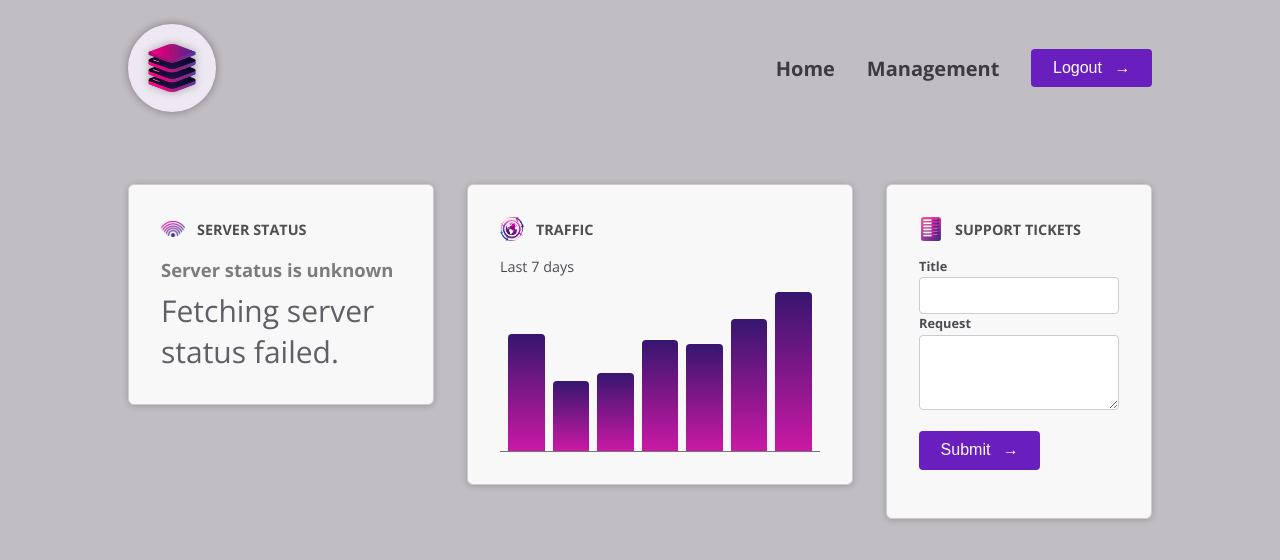
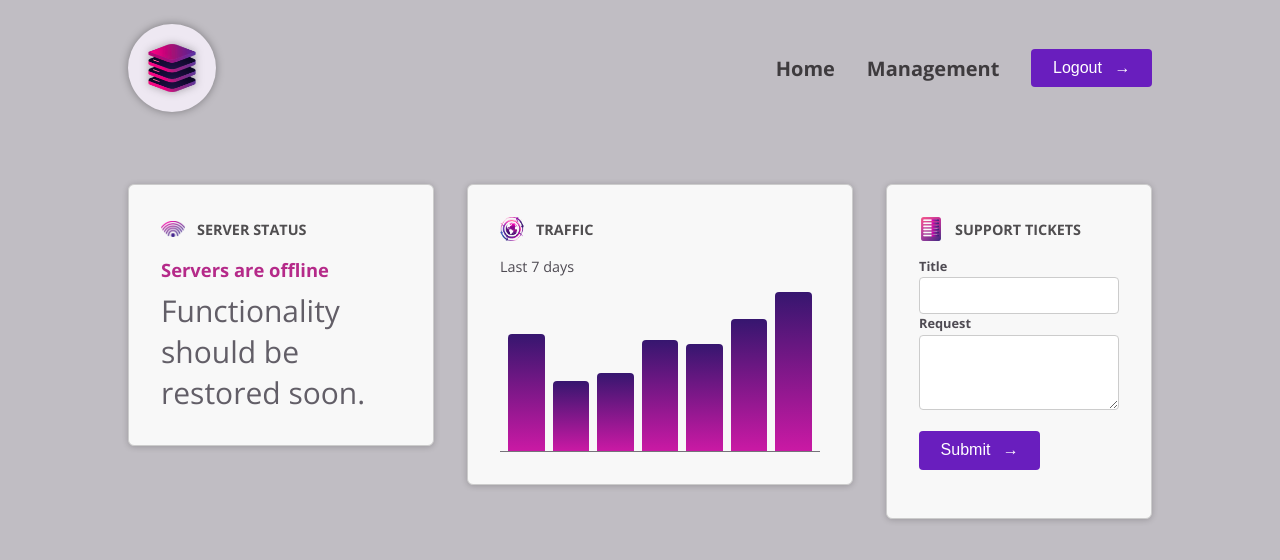
Before and after one commit to b-luis/ng-noob, an Angular app in the folder essentials/4-cmp-deep-dive/: page / in a window 1280 px wide. Shown: the top 560 px of the page. Built offline with nearby package versions, Linux system fonts and the light colour scheme.

Commit message:
fix(dashboard): remove input() signal for currentStatus and add it directly on the server status component

```diff
--- a/essentials/4-cmp-deep-dive/src/app/dashboard/components/server-status/server-status.component.ts
+++ b/essentials/4-cmp-deep-dive/src/app/dashboard/components/server-status/server-status.component.ts
@@ -1,4 +1,4 @@
-import { Component, input } from '@angular/core';
+import { Component, input, OnInit } from '@angular/core';
 
 @Component({
   selector: 'app-server-status',
@@ -7,6 +7,21 @@
   templateUrl: './server-status.component.html',
   styleUrl: './server-status.component.css',
 })
-export class ServerStatusComponent {
-  currentStatus = input();
+export class ServerStatusComponent implements OnInit {
+  currentStatus: 'online' | 'offline' | 'unknown' = 'online';
+
+  constructor() {}
+
+  ngOnInit() {
+    setInterval(() => {
+      // 0 - 0.9999999
+      const rnd = Math.random();
+
+      rnd < 0.5
+        ? (this.currentStatus = 'online')
+        : rnd < 0.9
+        ? (this.currentStatus = 'offline')
+        : (this.currentStatus = 'unknown');
+    }, 5000);
+  }
 }
--- a/essentials/4-cmp-deep-dive/src/app/dashboard/dashboard.component.html
+++ b/essentials/4-cmp-deep-dive/src/app/dashboard/dashboard.component.html
@@ -3,7 +3,7 @@
     title="Server Status"
     [img]="{ src: 'status.png', alt: 'status photo' }"
   >
-    <app-server-status [currentStatus]="currentStatus" />
+    <app-server-status />
   </dashboard-item>
   <dashboard-item
     title="Traffic"
--- a/essentials/4-cmp-deep-dive/src/app/dashboard/dashboard.component.ts
+++ b/essentials/4-cmp-deep-dive/src/app/dashboard/dashboard.component.ts
@@ -16,6 +16,4 @@
   templateUrl: './dashboard.component.html',
   styleUrl: './dashboard.component.css',
 })
-export class DashboardComponent {
-  currentStatus = 'online';
-}
+export class DashboardComponent {}
```
